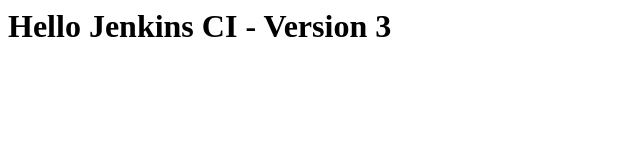
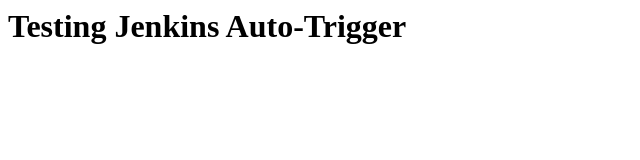
Before and after one commit to Naresh-naresh-naresh/Jenkins, a plain HTML site: page index.html in a window 1280 px wide. Shown: the whole page, without its empty margins (0-640 px from the left). Drawn offline with Linux system fonts and the light colour scheme.

Commit message:
feat: update site content and add pipeline verification

```diff
--- a/index.html
+++ b/index.html
@@ -1 +1 @@
-<h1>Hello Jenkins CI - Version 3</h1>
+<h1>Testing Jenkins Auto-Trigger</h1>
```
Also changed, not shown: 1 other file.
